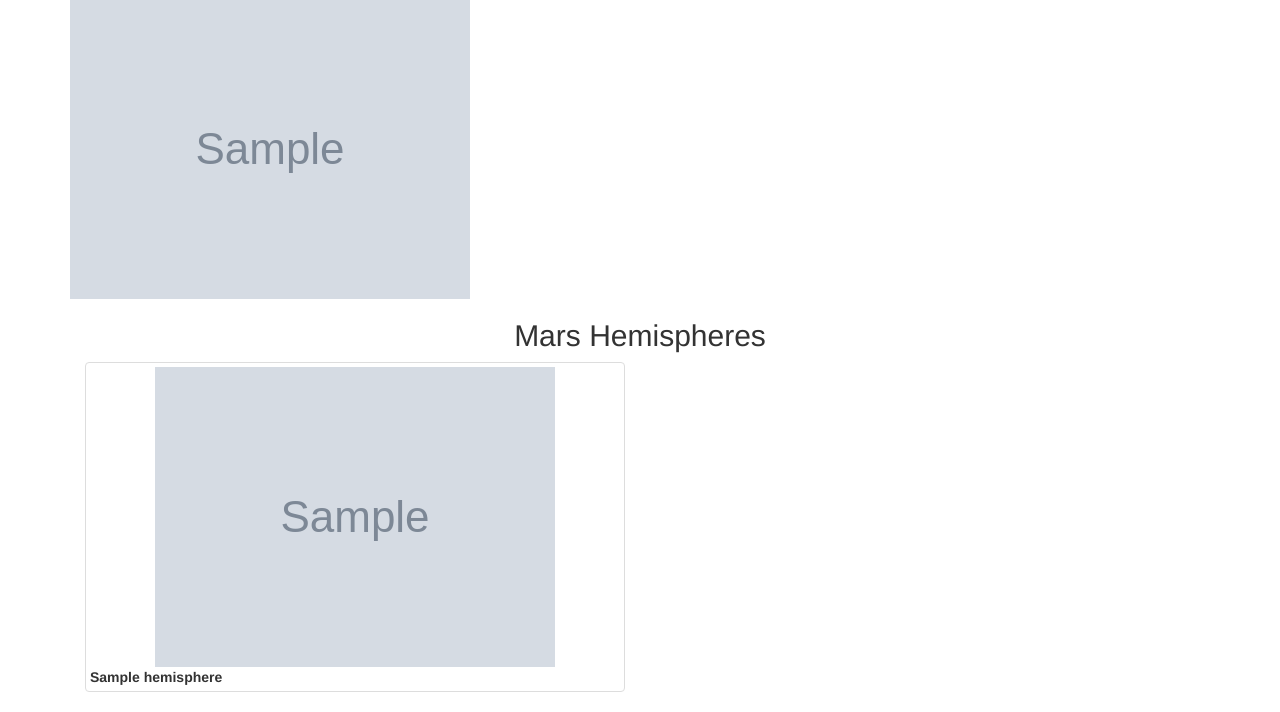
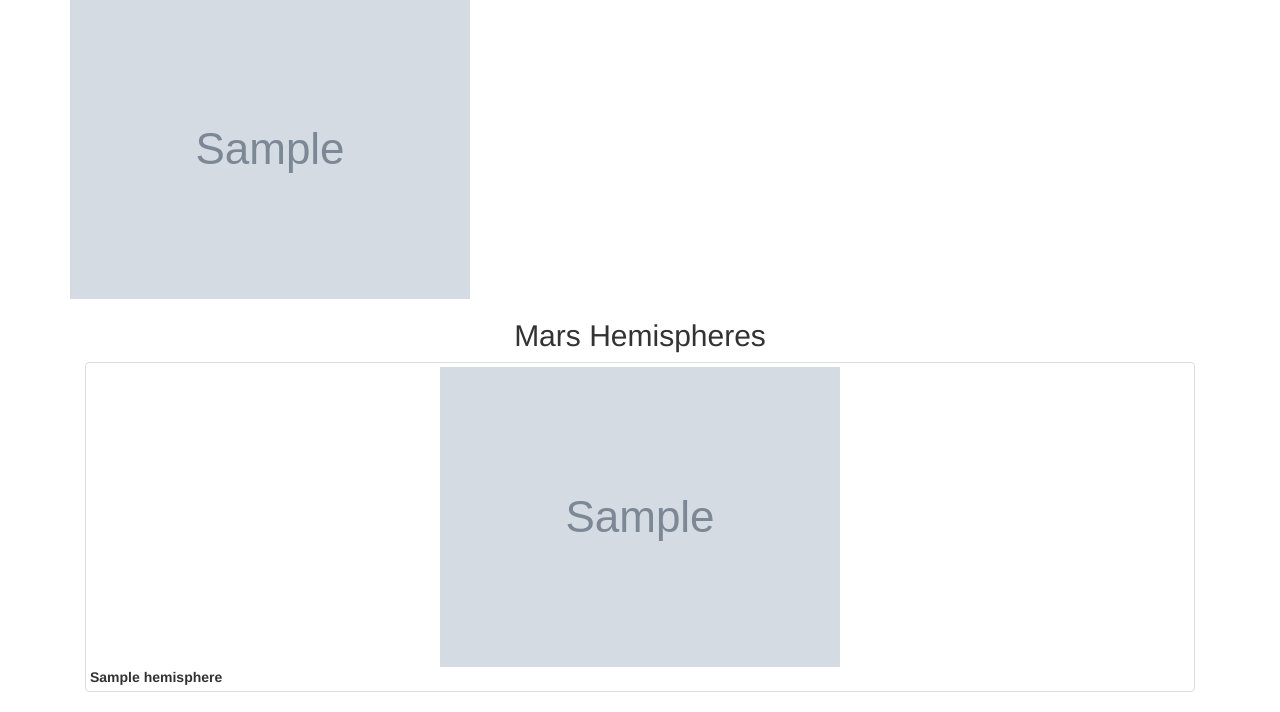
Before and after one commit to peterdyke/Mission-to-Mars, a Flask app: page / in a window 1280 px wide. Shown: the part 468-1180 px from the top of the page. Run offline with Flask 2, Linux system fonts and the light colour scheme; grey boxes marked "Sample" are stand-in pictures; a database or web service that is not in the repository returns one stand-in record (values such as "Sample title"); some libraries are stand-ins or nearby versions.

Commit message:
added updated index.html file to include mars images

```diff
--- a/Mars_scraping/templates/index.html
+++ b/Mars_scraping/templates/index.html
@@ -53,7 +53,7 @@
         <div class="col-md-12">
             <h2><center>Mars Hemispheres</center></h2>
             {% for hemisphere in mars.hemispheres %}
-                <div class="col-md-6">
+                <div class="col-xs-12 col-md-12">
                     <div class = "thumbnail">
                         <img src="{{hemisphere.img_url}}"
                           <h2><b>{{hemisphere.title}}</b></h2>
```
